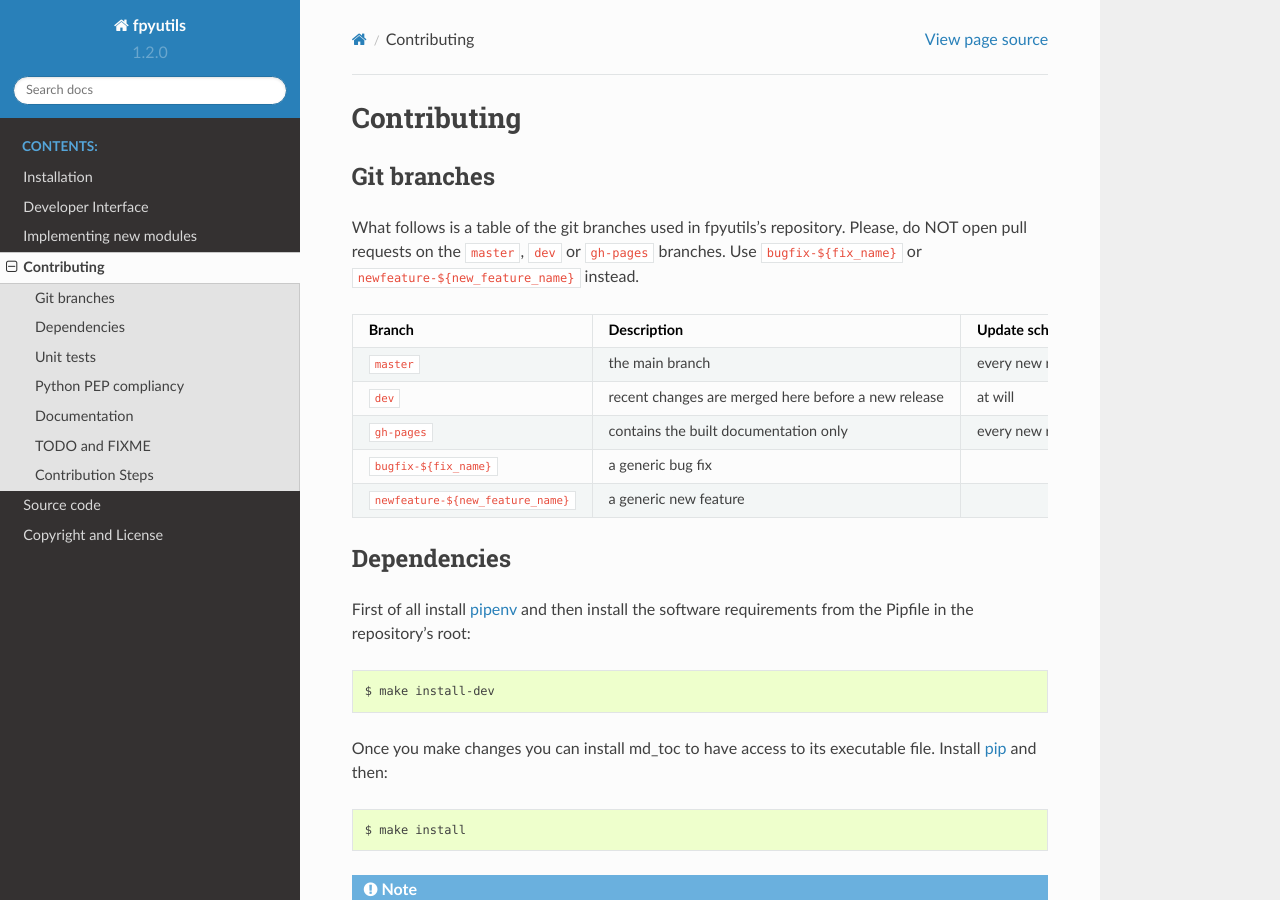
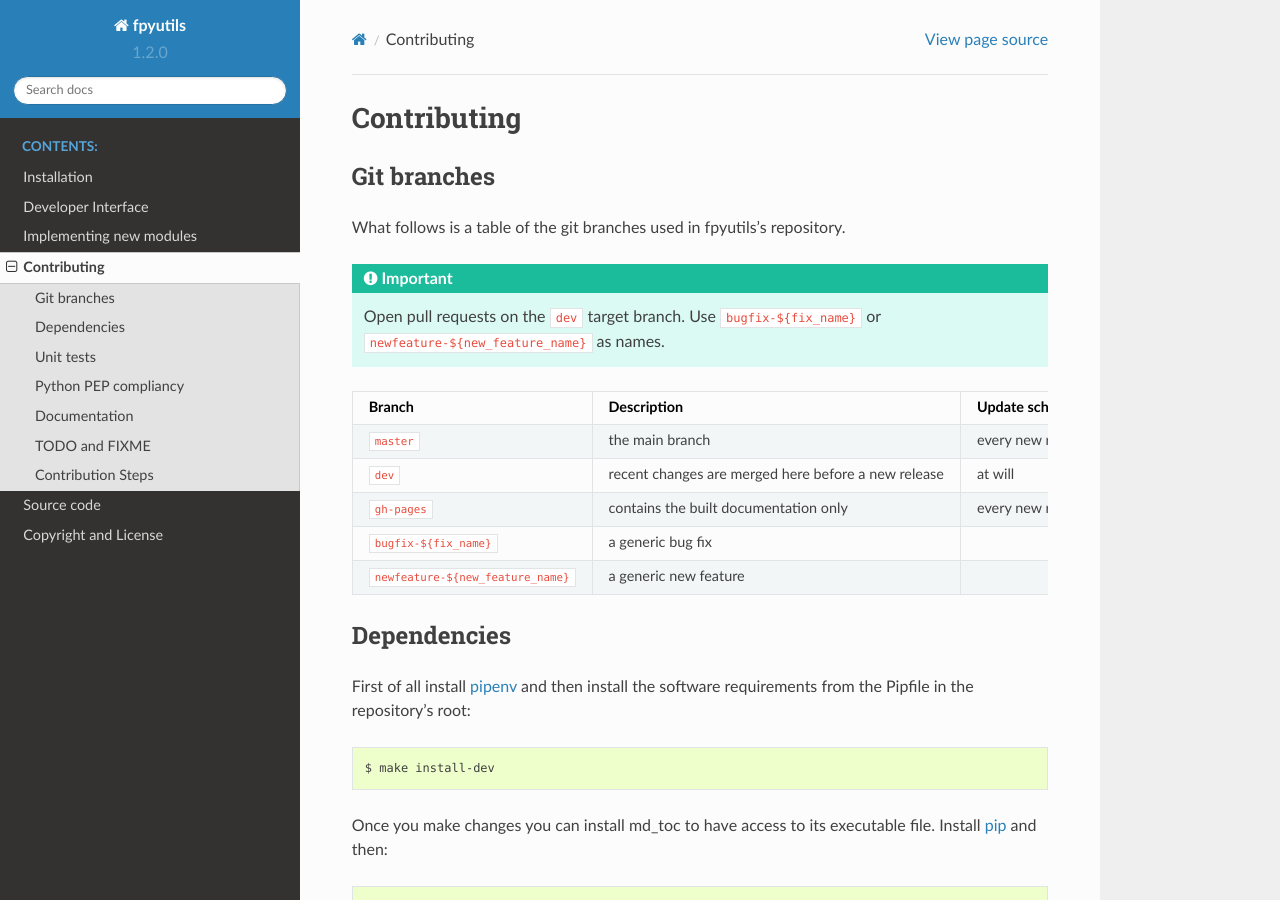
Before and after one commit to frnmst/fpyutils, a Sphinx documentation site: the page built from docs/contributing.rst, in a window 1280 px wide and 900 px high. Built offline with Sphinx 7.4.7 and the Read the Docs theme 2.0.0, drawn with Linux system fonts in a browser that asks for light colours.

Commit message:
Fixed documentation.

```diff
--- a/docs/contributing.rst
+++ b/docs/contributing.rst
@@ -5,8 +5,9 @@ Git branches
 ------------
 
 What follows is a table of the git branches used in fpyutils's repository.
-Please, do NOT open pull requests on the ``master``, ``dev`` or ``gh-pages`` branches.
-Use ``bugfix-${fix_name}`` or ``newfeature-${new_feature_name}`` instead.
+
+.. important:: Open pull requests on the ``dev`` target branch.
+               Use ``bugfix-${fix_name}`` or ``newfeature-${new_feature_name}`` as names.
 
 =====================================   ====================================================   ==============================
 Branch                                  Description                                            Update schedule
```
Also changed, not shown: README.rst (+7 -0 lines).
